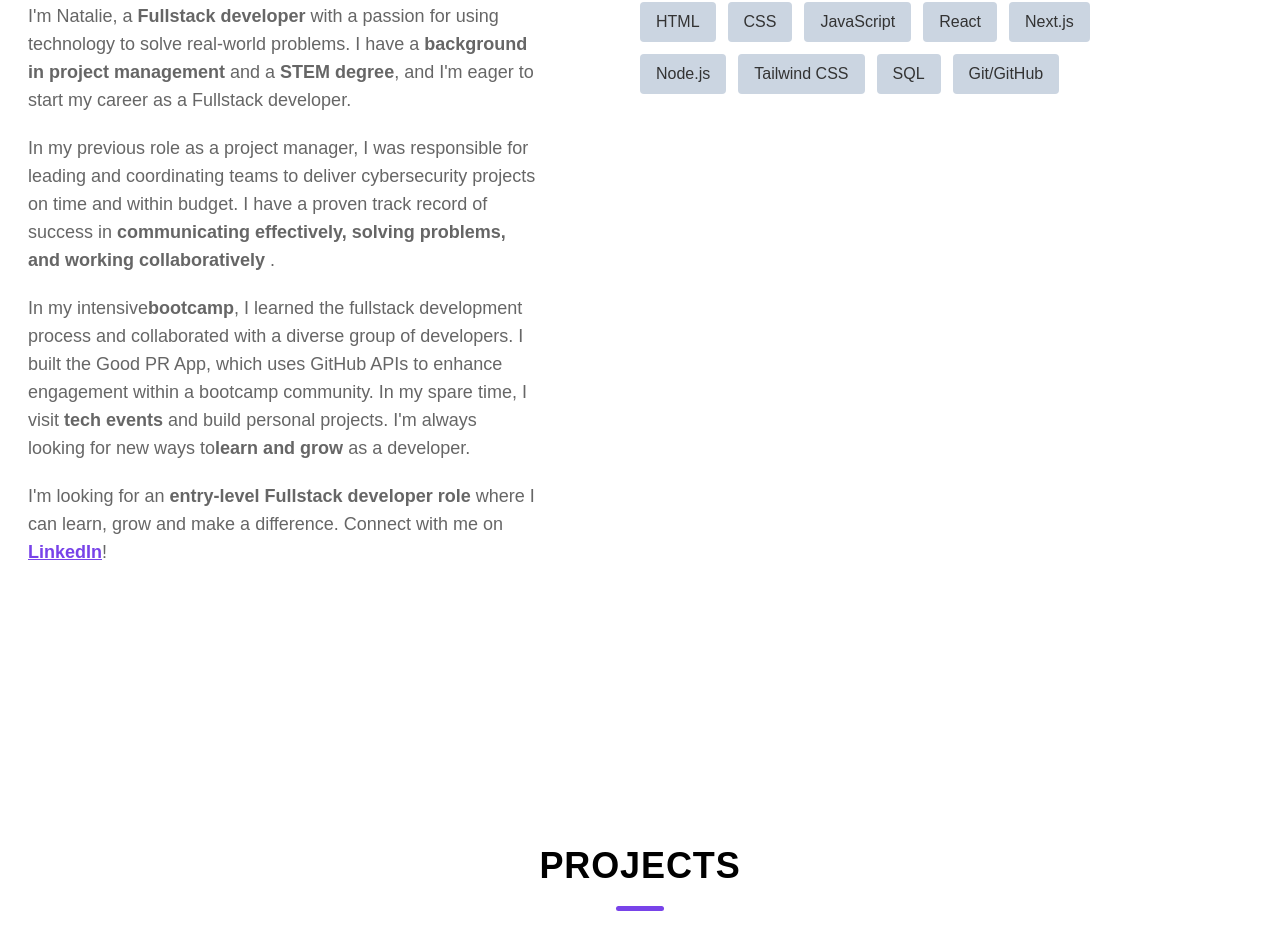
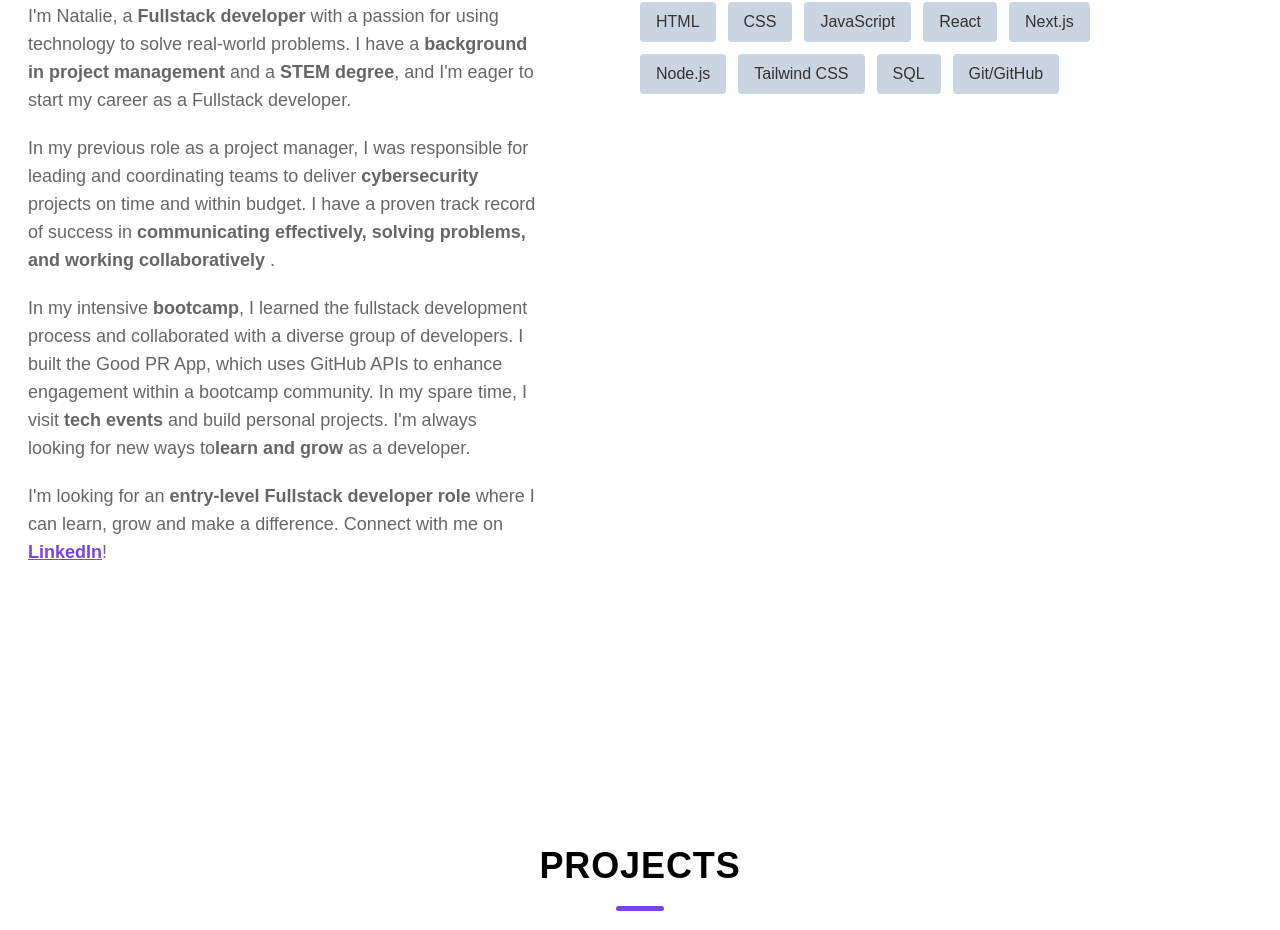
Before and after one commit to nataliiazab/portfolio, a React (Vite) app: page / in a window 1280 px wide. Shown: the part 1310-2240 px from the top of the page. Built offline with nearby package versions, Linux system fonts and the light colour scheme; a web font is replaced by a local one.

Commit message:
Update About.jsx

```diff
--- a/src/components/About.jsx
+++ b/src/components/About.jsx
@@ -38,8 +38,9 @@ const About = () => {
             </p>
             <p className="mb-5">
               In my previous role as a project manager, I was responsible for
-              leading and coordinating teams to deliver cybersecurity projects on time and
-              within budget. I have a proven track record of success in
+              leading and coordinating teams to deliver{" "}
+              <strong>cybersecurity </strong> projects on time and within budget.
+              I have a proven track record of success in
               <strong>
                 {" "}
                 communicating effectively, solving problems, and working
@@ -48,12 +49,12 @@ const About = () => {
               .
             </p>
             <p className="mb-5">
-              In my intensive<strong>bootcamp</strong>, I learned the fullstack
-              development process and collaborated
-              with a diverse group of developers. I built the Good PR App, which
-              uses GitHub APIs to enhance engagement within a bootcamp
-              community. In my spare time, I visit <strong>tech events</strong>{" "}
-              and build personal projects. I'm always looking for new ways to
+              In my intensive <strong>bootcamp</strong>, I learned the fullstack
+              development process and collaborated with a diverse group of
+              developers. I built the Good PR App, which uses GitHub APIs to
+              enhance engagement within a bootcamp community. In my spare time,
+              I visit <strong>tech events</strong> and build personal projects.
+              I'm always looking for new ways to
               <strong>learn and grow</strong> as a developer.
             </p>
             <p className="mb-5">
```
